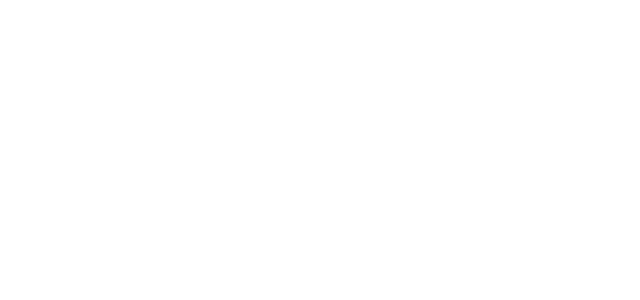
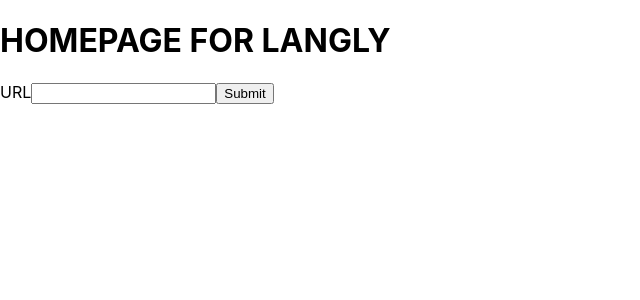
Before and after one commit to NickFriedland/langly-react-fe, a React (Create React App) app: page / in a window 1280 px wide. Shown: the top 300 px of the page, without its empty margins (0-640 px from the left). Built offline with nearby package versions, Linux system fonts and the light colour scheme.

Commit message:
Adding axios for url delivery from react to express

```diff
--- a/src/ArticleInput.js
+++ b/src/ArticleInput.js
@@ -1,28 +1,50 @@
 import React, { Component } from 'react';
+import axios from 'axios';
 //import './ArticleInput.css';
 // import styled from 'styled-components';
 
 class ArticleInput extends Component {
   constructor(props) {
     super(props);
+    this.state = {
+      url: ''
+    }
   }
 
   handleChange(evt) {
      // runs on every keystroke
     this.setState({
-      fullName: evt.target.value
+      [evt.target.name]: evt.target.value
     });
   }
 
-  render() {
-    return <div className='ArticleInput' />;
+  async handleSubmit(evt) {
+    evt.preventDefault();
+
+    let res = await axios.post('http://localhost:3001/', this.state.url);
+    return res;
+    // console.log('HERE');
+
+    // Mercury.parse(this.state.url).then(result => console.log(result));
   }
 
-  state = {};
+  render() {
+    return <div className='ArticleInput'>
+      <h1>HOMEPAGE FOR LANGLY</h1>
+      <form onSubmit={this.handleSubmit}>
+          <label>URL</label>
+          <input
+            name="url"
+            type="text"
+            onChange={this.handleChange}
+            value={this.state.url}
+          />
+        <button type="submit">
+          Submit
+        </button>
+      </form>
+    </div>
+  }
 }
 
-ArticleInput.propTypes = {};
-
-ArticleInput.defaultProps = {};
-
 export default ArticleInput;
```
